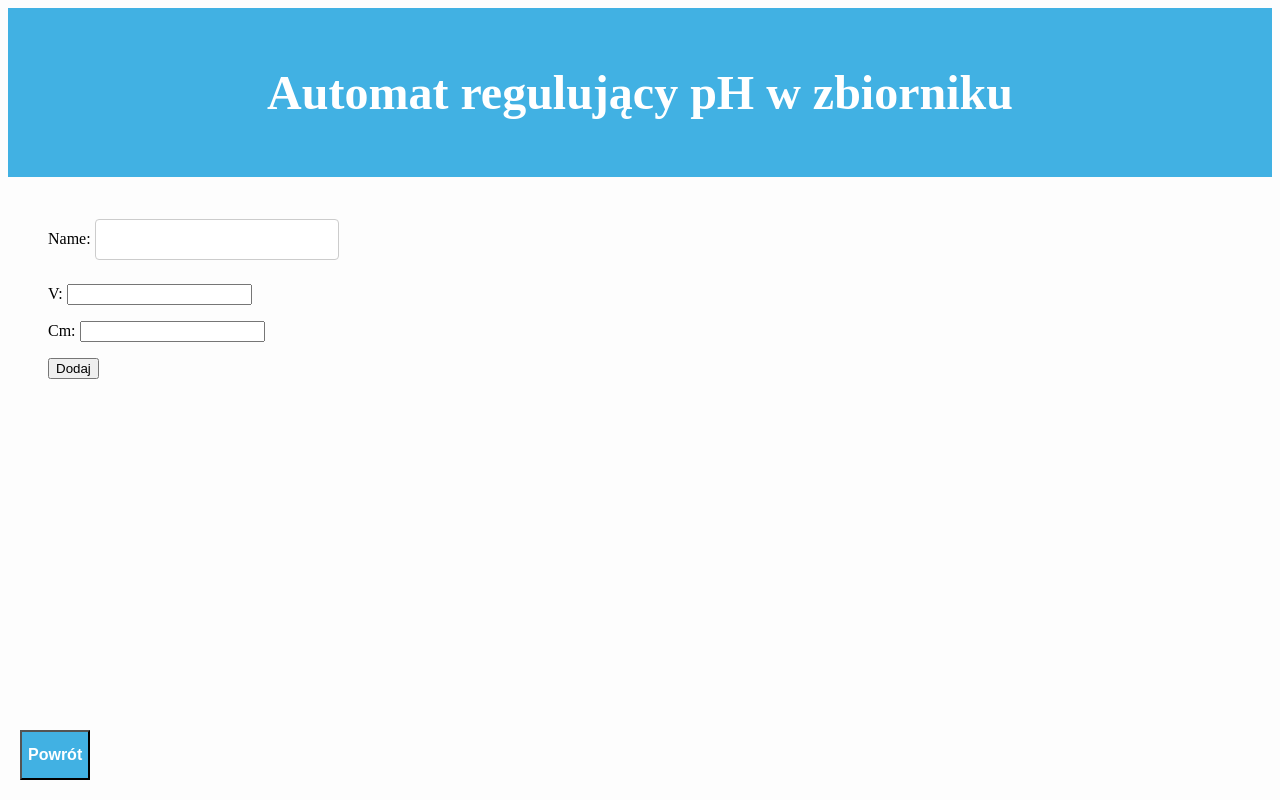
After one commit to AleksandraSwierkowska/PA, a Django app: page /adda in a window 1280 px wide. The commit adds this page. Run offline with Django 3.2, Linux system fonts and the light colour scheme; data comes from the database, SQL or seed files in the repository.

Commit message:
not working need love

```diff
--- a/chemistry/admin.py
+++ b/chemistry/admin.py
@@ -4,12 +4,12 @@ from .models import Acid, Hydroxide, Container
 
 # Register your models here.
 class AcidAdmin(admin.ModelAdmin):
-    list_display = ['name', 'mol_H', 'all_mol']
+    list_display = ['name', 'mol_H', 'Cm']
     list_filter = ['mol_H']
 
 
 class HydroxideAdmin(admin.ModelAdmin):
-    list_display = ['name', 'mol_OH', 'all_mol']
+    list_display = ['name', 'mol_OH', 'Cm']
     list_filter = ['mol_OH']
 
 
--- /dev/null
+++ b/chemistry/forms.py
@@ -0,0 +1,13 @@
+from django import forms
+
+
+class AcidForm(forms.Form):
+    name = forms.CharField(max_length=8, required=True)
+    V = forms.FloatField(required=True)
+    Cm = forms.IntegerField(required=True)
+
+
+class HydroForm(forms.Form):
+    name = forms.CharField(max_length=8, required=True)
+    V = forms.FloatField(required=True)
+    Cm = forms.IntegerField(required=True)
--- a/chemistry/models.py
+++ b/chemistry/models.py
@@ -8,8 +8,8 @@ class Acid(models.Model):
 
     name = models.CharField(max_length=8)
     V = models.FloatField(default=0)
-    mol_H = models.IntegerField('[H+]')
-    all_mol = models.IntegerField('Cm')
+    mol_H = models.FloatField('nH', default=1.0)
+    Cm = models.IntegerField('Cm')
     when_added = models.DateTimeField(default=timezone.now())
 
 
@@ -19,8 +19,8 @@ class Hydroxide(models.Model):
 
     name = models.CharField(max_length=8)
     V = models.FloatField(default=0)
-    mol_OH = models.IntegerField('[OH-]')
-    all_mol = models.IntegerField('Cm')
+    mol_OH = models.FloatField('nOH', default=1)
+    Cm = models.IntegerField('Cm')
     when_added = models.DateTimeField(default=timezone.now())
 
 
--- /dev/null
+++ b/chemistry/templates/chemistry/add_acid.html
@@ -0,0 +1,67 @@
+<!DOCTYPE html>
+<html lang="en">
+<head>
+    <meta charset="UTF-8">
+    <title>Dodaj kwas</title>
+    <style>
+    input[type=text], select {
+  width: 20%;
+  padding: 12px 20px;
+  margin: 8px 0;
+  display: inline-block;
+  border: 1px solid #ccc;
+  border-radius: 4px;
+  box-sizing: border-box;
+}
+
+     body {
+            background-color: #fdfdfd
+            }
+        * {
+            box-sizing: border-box;
+        }
+        .btn {
+            background-color: #41B1E3;
+            font-size: 16px;
+            padding: 14px 6px;
+            font-weight: bolder;
+            cursor: pointer;
+            display: inline-block;
+            position: absolute;
+            left: 20px;
+            bottom: 20px;
+        }
+
+        .btn:hover {background: #41B1E3;}
+
+        .dodaj {color: white; float: left;}
+
+        .header {
+          padding: 25px;
+          text-align: center;
+          background: #41B1E3;
+          color: white;
+          font-size: 24px
+        }
+
+        .wciecie {
+        margin-left: 40px
+        }
+
+    </style>
+</head>
+<div class="header" >
+    <h1>Automat regulujący pH w zbiorniku</h1>
+</div>
+<div class="wciecie">
+<br>
+<form method="post">
+{% csrf_token %}
+    {{ form.as_p }}
+    <button type="submit">Dodaj</button>
+</form>
+</div>
+<body>
+<a href="/"><button class="btn dodaj" >Powrót</button></a>
+</body>
+</html>
--- a/chemistry/urls.py
+++ b/chemistry/urls.py
@@ -4,6 +4,7 @@ from . import views
 
 urlpatterns = [
     path('', views.main_view, name='main'),
-    path('add', views.add_substance, name='add'),
+    path('addh', views.add_hydro, name='add_hydro'),
+    path('adda', views.add_acid, name='add_acid'),
     path('del', views.delete),
 ]
--- a/chemistry/views.py
+++ b/chemistry/views.py
@@ -1,24 +1,37 @@
 import datetime
 import math
+
 import matplotlib.pyplot as plt
 import seaborn as sns
 from pandas.plotting import register_matplotlib_converters
-from django.http import HttpResponse, HttpResponseRedirect
 from django.shortcuts import render, redirect
-
+from .forms import AcidForm, HydroForm
 from .models import Hydroxide, Acid, Container
 
 register_matplotlib_converters()
 
 
 def sub_added(container, substance):
-    H = container.V * container.CmH
+    H = (10**(-container.pH))*container.V
     container.V += substance.V
+    container.save(update_fields=['V'])
     if type(substance) == Hydroxide:
         container.CmH = (H - substance.mol_OH) / container.V
     elif type(substance) == Acid:
         container.CmH = (H + substance.mol_H) / container.V
+    container.save(update_fields=['CmH'])
     container.pH = -math.log10(container.CmH)
+    container.save(update_fields=['pH'])
+    if len(container.pHs) > 0:
+        container.pHs = container.pHs + " " + str(container.pH)
+    else:
+        container.pHs = str(container.pH)
+    container.save(update_fields=["pHs"])
+    if len(container.Vs) > 0:
+        container.Vs = container.Vs + " " + str(container.V)
+    else:
+        container.Vs = str(container.V)
+    container.save(update_fields=["Vs"])
 
 
 def reaction(container):
@@ -38,15 +51,15 @@ def main_view(request):
     sns.set()
     sns.set_style("ticks")
     if len(container.Vs) > 1:
-        Vs = [int(i) for i in container.Vs.split(" ")]
+        Vs = [float(i) for i in container.Vs.split(" ")]
     elif len(container.Vs) == 1:
-        Vs = [int(container.Vs)]
+        Vs = [float(container.Vs)]
     else:
         Vs = []
     if len(container.pHs) > 1:
-        pHs = [int(i) for i in container.pHs.split(" ")]
+        pHs = [float(i) for i in container.pHs.split(" ")]
     elif len(container.pHs) == 1:
-        pHs = [int(container.pHs)]
+        pHs = [float(container.pHs)]
     else:
         pHs = []
 
@@ -57,13 +70,44 @@ def main_view(request):
         substance = last_acid
     else:
         substance = last_hydroxide
-
-    context = {'container': container, 'substance': substance, }
+    a = Vs
+    b = pHs
+    context = {'container': container, 'substance': substance, 'a' : Vs, 'b' : pHs}
     return render(request, 'chemistry/main.html', context)
 
 
-def add_substance(request):
-    return render(request, 'chemistry/add.html', {'container': Container.objects.all()[0]})
+def add_hydro(request):
+    container = Container.objects.all()[0]
+    form = HydroForm(request.POST)
+    if form.is_valid():
+        name = form.cleaned_data['name']
+        V = form.cleaned_data['V']
+        Cm = form.cleaned_data['Cm']
+        if name[-1].isalpha():
+            mol_OH = V * Cm
+        else:
+            mol_OH = int(name[-1]) * V * Cm
+        sub = Hydroxide.objects.create(name=name, V=V, Cm=Cm, mol_OH=mol_OH)
+        sub_added(container, sub)
+    form = HydroForm()
+    return render(request, 'chemistry/add_hydro.html', {'form': form})
+
+
+def add_acid(request):
+    container = Container.objects.all()[0]
+    form = AcidForm(request.POST)
+    if form.is_valid():
+        name = form.cleaned_data['name']
+        V = form.cleaned_data['V']
+        Cm = form.cleaned_data['Cm']
+        if name[1].isalpha():
+            mol_H = V * Cm
+        else:
+            mol_H = int(name[1]) * V * Cm
+        sub = Acid.objects.create(name=name, V=V, Cm=Cm, mol_H=mol_H)
+        sub_added(container, sub)
+    form = AcidForm()
+    return render(request, 'chemistry/add_acid.html', {'form': form})
 
 
 def delete(request):
@@ -74,12 +118,12 @@ def delete(request):
     container.V = 0.0
     container.pHs = ''
     container.Vs = ''
-    plot_ph([], [])
-    container.save(update_fields=['Vs', 'pHs', 'V', 'aim_pH', 'pH', 'CmH', ])
+    container.Plot = "media/pic1.png"
+    container.save(update_fields=['Vs', 'pHs', 'V', 'aim_pH', 'pH', 'CmH', 'Plot'])
     return redirect('/')
 
 
-def plot_ph(x, y):
+def plot_ph(y, x):
     plt.xlabel("Volume")
     plt.ylabel("pH")
     plt.minorticks_on()
```
Also changed, not shown: chemistry/templates/chemistry/add_hydro.html (renamed from chemistry/templates/chemistry/add.html, +7 -17 lines), chemistry/templates/chemistry/main.html (+9 -1 lines), db.sqlite3, media/media/pic.png, media/media/pic_37GfGL6.png (deleted).
